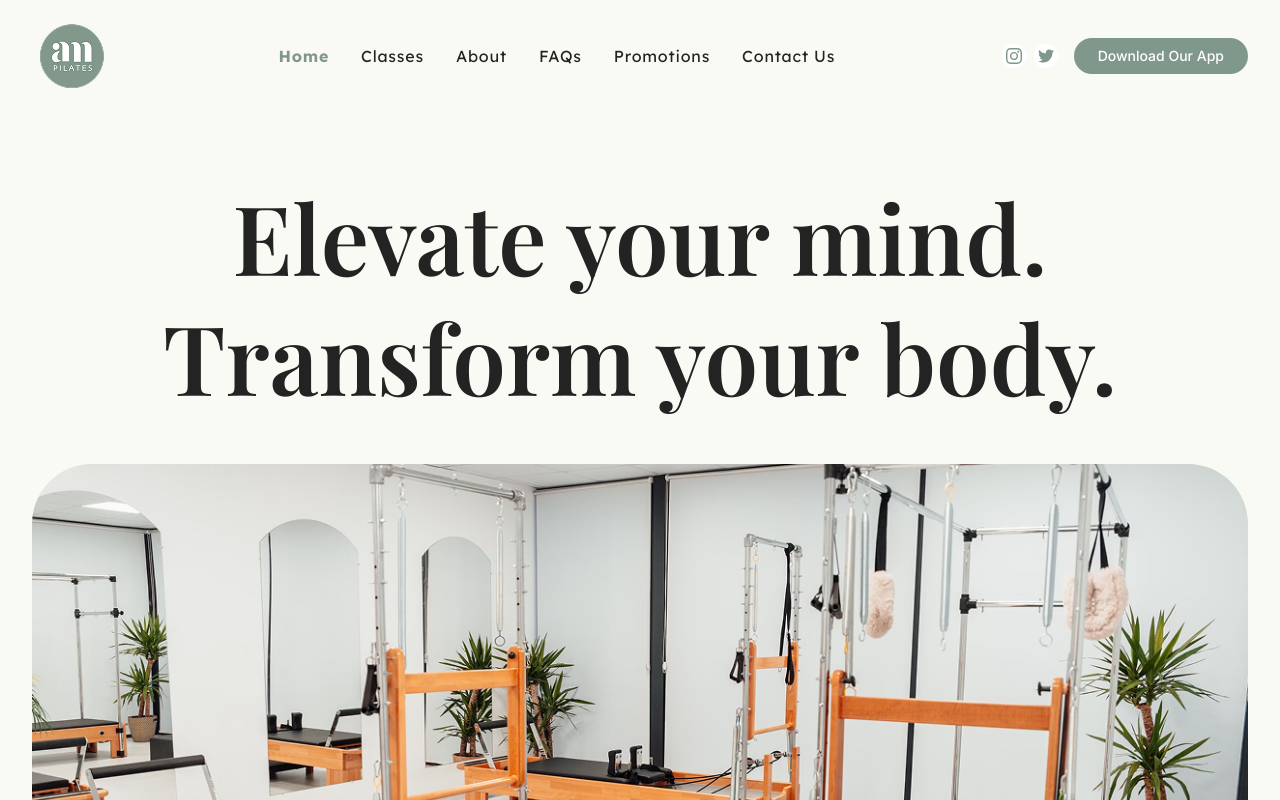
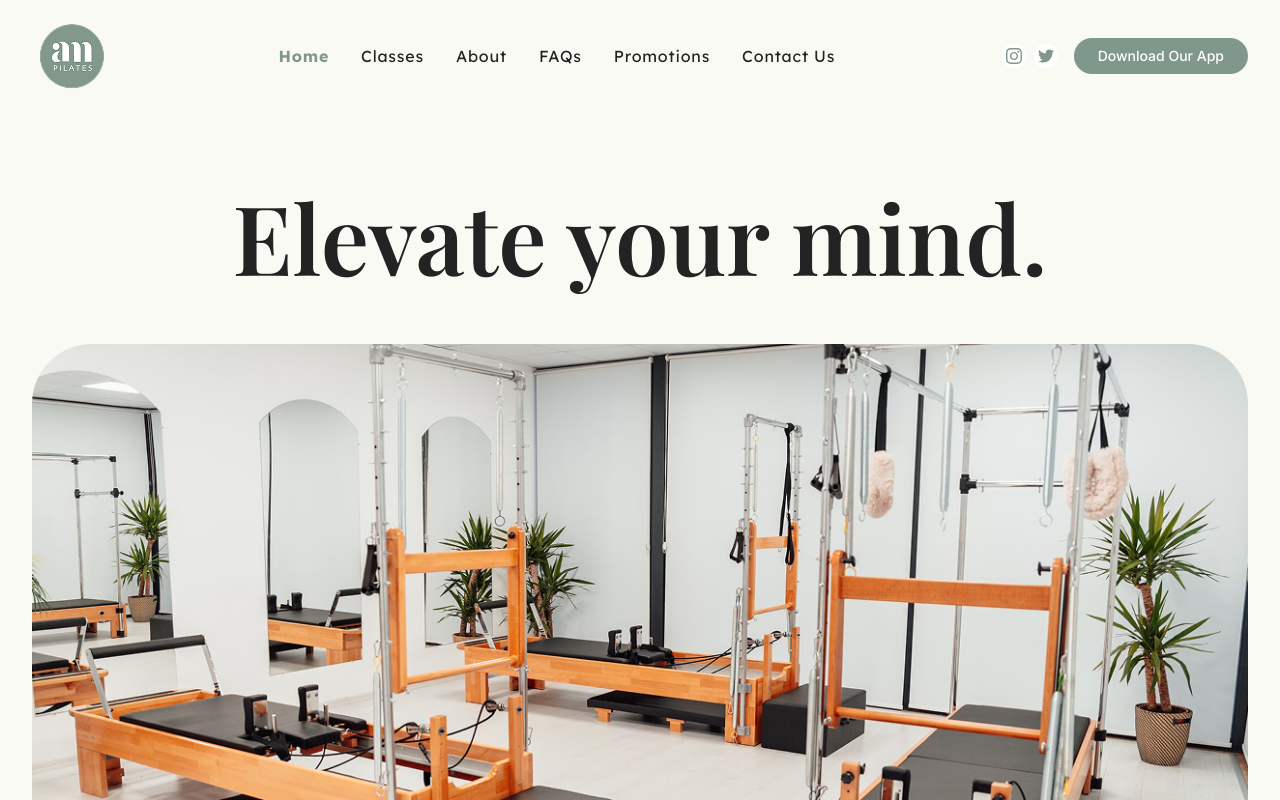
Before and after one commit to lesterlaw/ampilates, a Next.js app: page / in a window 1280 px wide. Shown: the top 800 px of the page. Built offline with nearby package versions, Linux system fonts and the light colour scheme; a web font is replaced by a local one.

Commit message:
Remove redundant line break in hero text and update picomatch dependency (#1)
Co-authored-by: Cursor Agent <cursoragent@cursor.com>

```diff
--- a/app/page.tsx
+++ b/app/page.tsx
@@ -9,8 +9,6 @@ export default function Home() {
         <div className="text-center mb-8 md:mb-12">
           <h1 className="font-serif text-4xl md:text-6xl lg:text-8xl font-semibold text-[#232323] leading-tight mb-6 md:mb-8">
             Elevate your mind.
-            <br />
-            Transform your body.
           </h1>
         </div>
 
```
Also changed, not shown: 1 other file (tests, documents, lock files or other folders).
